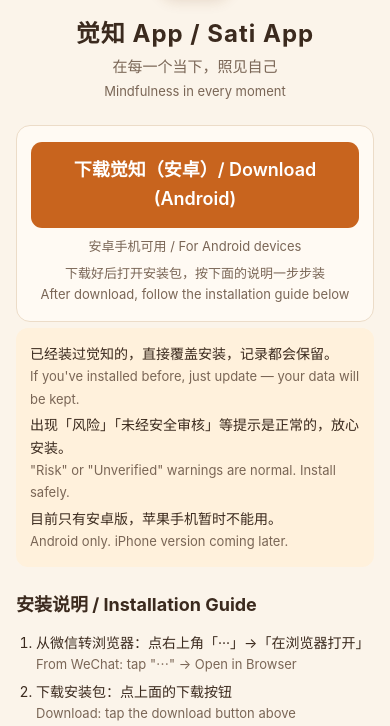
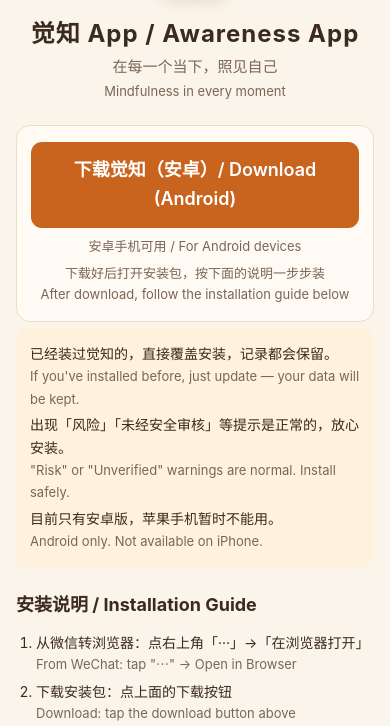
Before and after one commit to Zeno-Sati/juezhi-download, a plain HTML site: page site/public/index.html in a window 390 px wide. Shown: the part 107-833 px from the top of the page. Drawn offline with Linux system fonts and the light colour scheme; no server answers.

Commit message:
TASK-20261013-002-010: 英文名用 Awareness（不是 Sati）；英文不说 iPhone 版以后会有（只有安卓）
Co-Authored-By: Claude Opus 5.5 <noreply@anthropic.com>

```diff
--- a/site/public/index.html
+++ b/site/public/index.html
@@ -3,7 +3,7 @@
 <head>
 <meta charset="utf-8">
 <meta name="viewport" content="width=device-width, initial-scale=1">
-<title>觉知 App 下载 / Sati App Download</title>
+<title>觉知 App 下载 / Awareness App Download</title>
 <meta name="description" content="觉知 App · 在每一个当下，照见自己。Android 安装包下载与安装说明。">
 <link rel="icon" href="logo.png">
 <style>
@@ -67,8 +67,8 @@
 <div class="wechat"><b>请点右上角「···」</b><br>选「在浏览器打开」，才能下载<br><span class="en">Tap "⋯" at top right → Open in Browser</span></div>
 <main>
   <header>
-    <img src="logo.png" alt="觉知 Sati" width="72" height="72">
-    <h1>觉知 App / Sati App</h1>
+    <img src="logo.png" alt="觉知 Awareness" width="72" height="72">
+    <h1>觉知 App / Awareness App</h1>
     <p class="slogan">在每一个当下，照见自己<br><span class="en">Mindfulness in every moment</span></p>
   </header>
 
@@ -81,7 +81,7 @@
   <section class="tips">
     <p>已经装过觉知的，直接覆盖安装，记录都会保留。<br><span class="en">If you've installed before, just update — your data will be kept.</span></p>
     <p>出现「风险」「未经安全审核」等提示是正常的，放心安装。<br><span class="en">"Risk" or "Unverified" warnings are normal. Install safely.</span></p>
-    <p>目前只有安卓版，苹果手机暂时不能用。<br><span class="en">Android only. iPhone version coming later.</span></p>
+    <p>目前只有安卓版，苹果手机暂时不能用。<br><span class="en">Android only. Not available on iPhone.</span></p>
   </section>
 
   <h2>安装说明 / Installation Guide</h2>
@@ -98,7 +98,7 @@
   </ol>
   <img class="guide" src="install-guide.jpg" alt="觉知 App 安装说明" loading="lazy" width="1080" height="2931">
 
-  <footer>觉知 App / Sati App</footer>
+  <footer>觉知 App / Awareness App</footer>
 </main>
 <script>
   const inWeChat = /MicroMessenger/i.test(navigator.userAgent);
```
